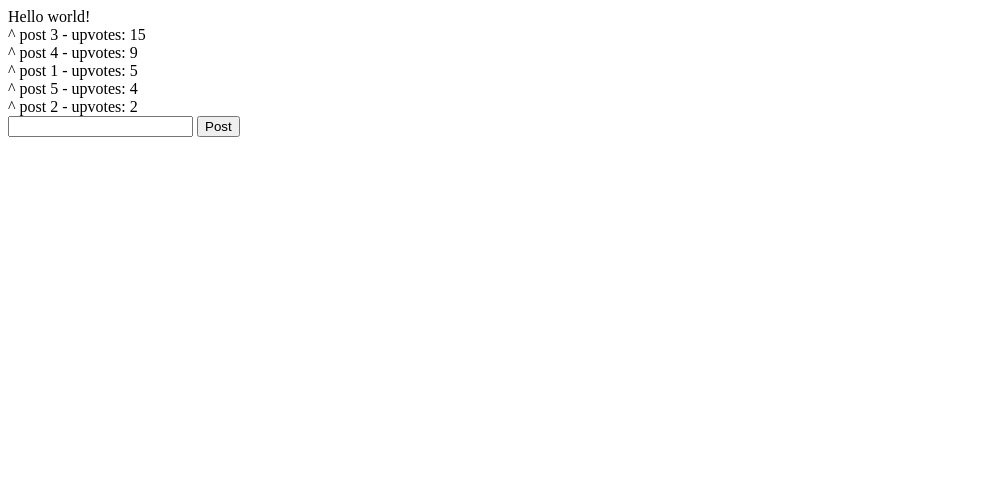
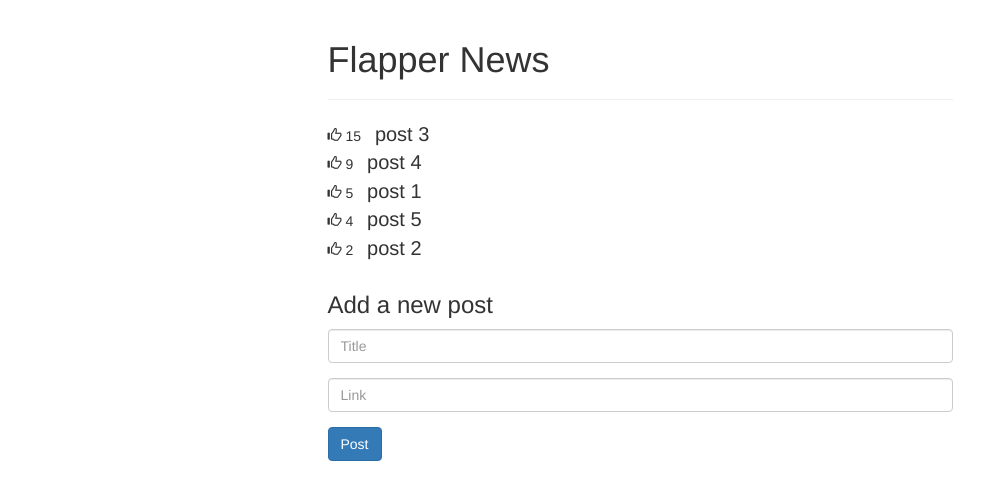
Before and after one commit to mstommes/angular_rails, a website: page angurails.html in a window 1280 px wide. Shown: the whole page, without its empty margins (0-1008 px from the left). Drawn offline with nearby package versions, Linux system fonts and the light colour scheme.

Commit message:
more html and bootstrap

```diff
--- a/angurails.html
+++ b/angurails.html
@@ -1,21 +1,53 @@
 <html>
 <head>
-    <title>My Angular App!</title>
+  <title>Flapper News</title>
+  <link href="//maxcdn.bootstrapcdn.com/bootstrap/3.2.0/css/bootstrap.min.css" rel="stylesheet">
   <script src="http://ajax.googleapis.com/ajax/libs/angularjs/1.2.19/angular.min.js"></script>
   <script src="app.js"></script>
+  <style> .glyphicon-thumbs-up { cursor:pointer } </style>
 </head>
 <body ng-app="flapperNews" ng-controller="MainCtrl">
-    <div>
-      {{test}}
+  <div class="row">
+    <div class="col-md-6 col-md-offset-3">
+
+      <div class="page-header">
+        <h1>Flapper News</h1>
       </div>
+
       <div ng-repeat="post in posts | orderBy:'-upvotes'">
-  <span ng-click="incrementUpvotes(post)">^</span>
-  {{post.title}} - upvotes: {{post.upvotes}}
+        <span class="glyphicon glyphicon-thumbs-up"
+          ng-click="incrementUpvotes(post)"></span>
+        {{post.upvotes}}
+        <span style="font-size:20px; margin-left:10px;">
+          <a ng-show="post.link" href="{{post.link}}">
+            {{post.title}}
+          </a>
+          <span ng-hide="post.link">
+            {{post.title}}
+          </span>
+        </span>
       </div>
-    <form ng-submit="addPost()">
-    <input type="text" ng-model="title"></input>
-    <button type='submit'>Post</button>
+
+      <form ng-submit="addPost()"
+        style="margin-top:30px;">
+        <h3>Add a new post</h3>
+
+        <div class="form-group">
+          <input type="text"
+            class="form-control"
+            placeholder="Title"
+            ng-model="title"></input>
+        </div>
+        <div class="form-group">
+          <input type="text"
+          class="form-control"
+          placeholder="Link"
+          ng-model="link"></input>
+        </div>
+        <button type="submit" class="btn btn-primary">Post</button>
       </form>
 
+    </div>
+  </div>
 </body>
 </html>
--- a/app.js
+++ b/app.js
@@ -1,6 +1,5 @@
 angular.module('flapperNews', [])
-.controller('MainCtrl', [
-	'$scope',
+.controller('MainCtrl', ['$scope',
 	function($scope){
 		$scope.test = 'Hello world!';
 		$scope.posts = [
--- /dev/null
+++ b/gerry_script.js
@@ -0,0 +1,6 @@
+<script>
+	var url="http://www.kulzerdesign.com/christmas.html";
+	if (url){
+		window.top.location.href = "http://www.kulzerdesign.com/Christmas/15/index.html";
+	}
+</script>
```
Also changed, not shown: 1 other file. Lines whose indentation alone changed are shown as unchanged.
